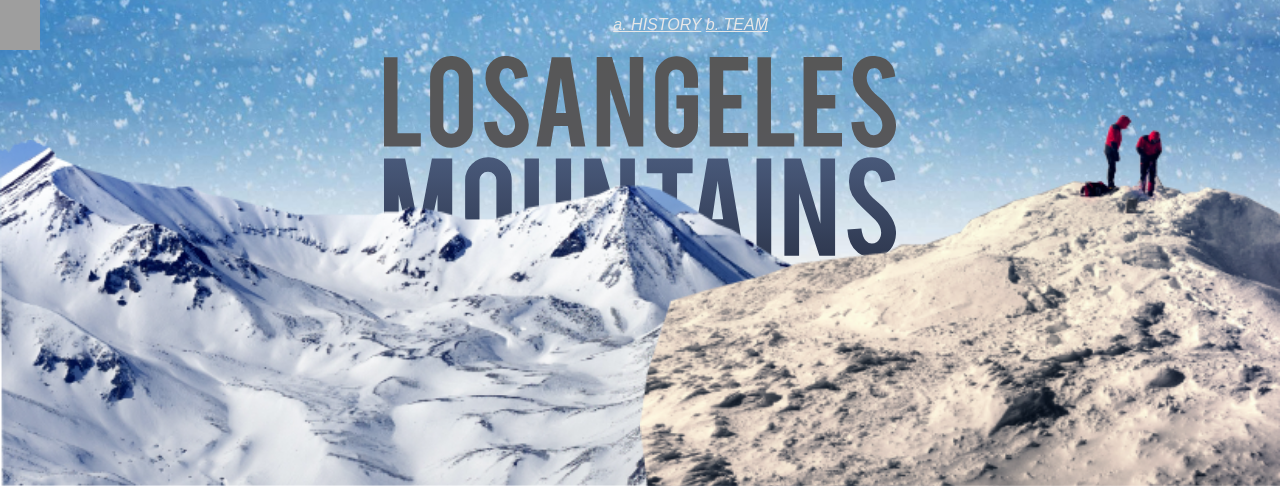
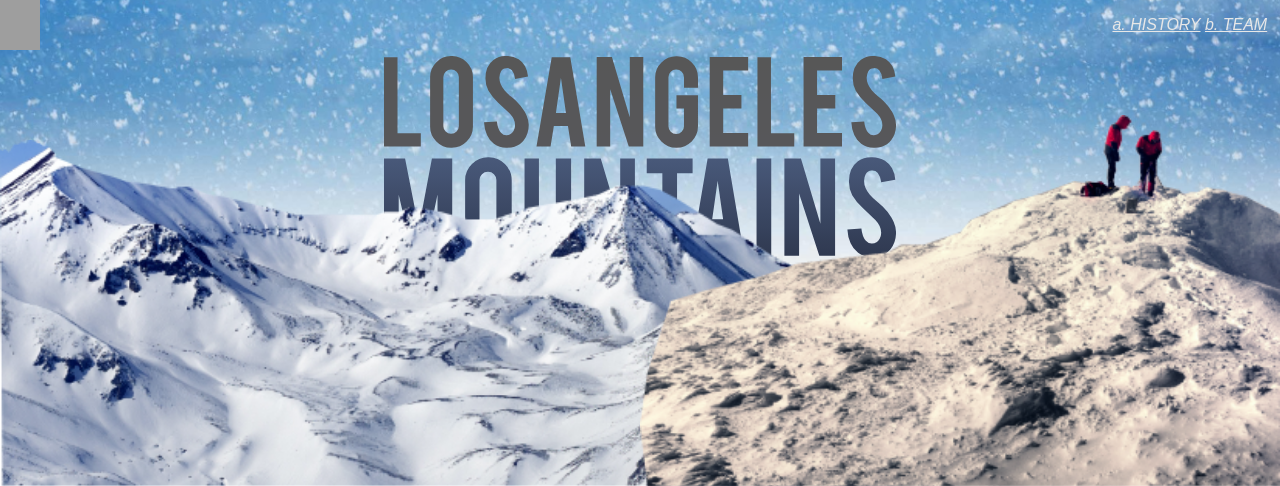
Before and after one commit to vaishnavitechis/los-mountain, a PHP site: page / in a window 1280 px wide. Shown: the top 486 px of the page. Run offline with PHP 8.4, Linux system fonts and the light colour scheme; grey boxes are pictures that could not be loaded.

Commit message:
3rd commit

```diff
--- a/style.css
+++ b/style.css
@@ -21,7 +21,7 @@ body {
     position: absolute;
     top: 0px;
     left: 7;
-    width: 60%;
+    width: 99%;
     display: flex;
     justify-content: space-between;
 }
@@ -187,7 +187,7 @@ body {
     left: 70%;
 }
 
-@media only screen and (max-width:499px){
+@media only screen and (max-width:1400px){
 
     .main-2 .black-space{
 
@@ -198,10 +198,10 @@ body {
         left: 90px;
     }
 }
-@media only screen and (max-width:400px){
+@media only screen and (max-width:1400px){
 
 }
-@media only screen and (max-width:690px) {
+@media only screen and (max-width:1400px) {
 
 
 
@@ -218,7 +218,7 @@ body {
     display: flex;
 
 }
-@media only screen and (max-width:500px) {
+@media only screen and (max-width:1400px) {
     .white-space-2{
         left: 8%;
     }
@@ -335,7 +335,7 @@ footer .black-space-3 .b3 p{
     padding-top: 8px;
 }
 
-@media only screen and (max-width:402px){
+@media only screen and (max-width:1400px){
 
     footer .black-space-3 .b3 p{
         font-size: 8px;
```
